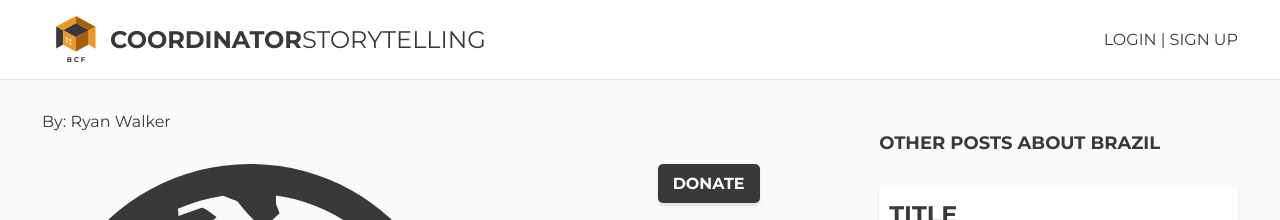
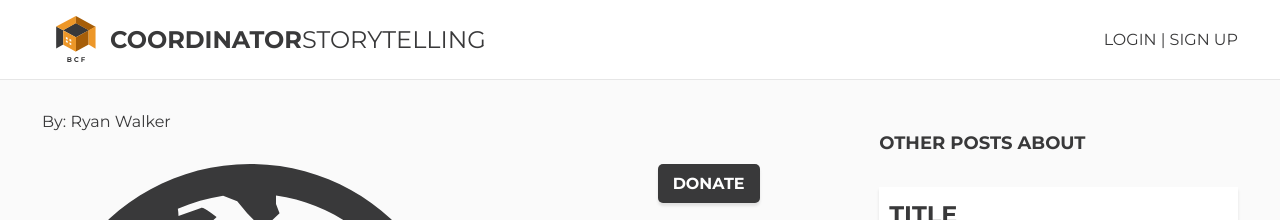
Before and after one commit to bountiful-development/frontend-coordinator-storytelling, a React (Create React App) app: page /coordinator in a window 1280 px wide. Shown: the top 220 px of the page. Built offline with nearby package versions, Linux system fonts and the light colour scheme; no server answers.

Commit message:
sidebar also updated

```diff
--- a/src/components/Donor/Story/StorySidebar.js
+++ b/src/components/Donor/Story/StorySidebar.js
@@ -2,10 +2,10 @@ import React from 'react';
 import styled from 'styled-components';
 import { Card } from '../../Card/Card';
 
-const StorySidebar = () => {
+const StorySidebar = ({ story }) => {
   return (
     <div className="sidebar">
-      <h4>Other Posts about Brazil</h4>
+      <h4>Other Posts about {story.story_country}</h4>
       <div className="card-container">
         <SideBarCard>
           <h3>Title</h3>
--- a/src/views/StoryView.js
+++ b/src/views/StoryView.js
@@ -16,7 +16,7 @@ class StoryView extends Component {
         <Navigation />
         <Container>
           <Story story={this.props.story} />
-          <StorySidebar />
+          <StorySidebar story={this.props.story} />
         </Container>
       </StyledStoryView>
     );
```
